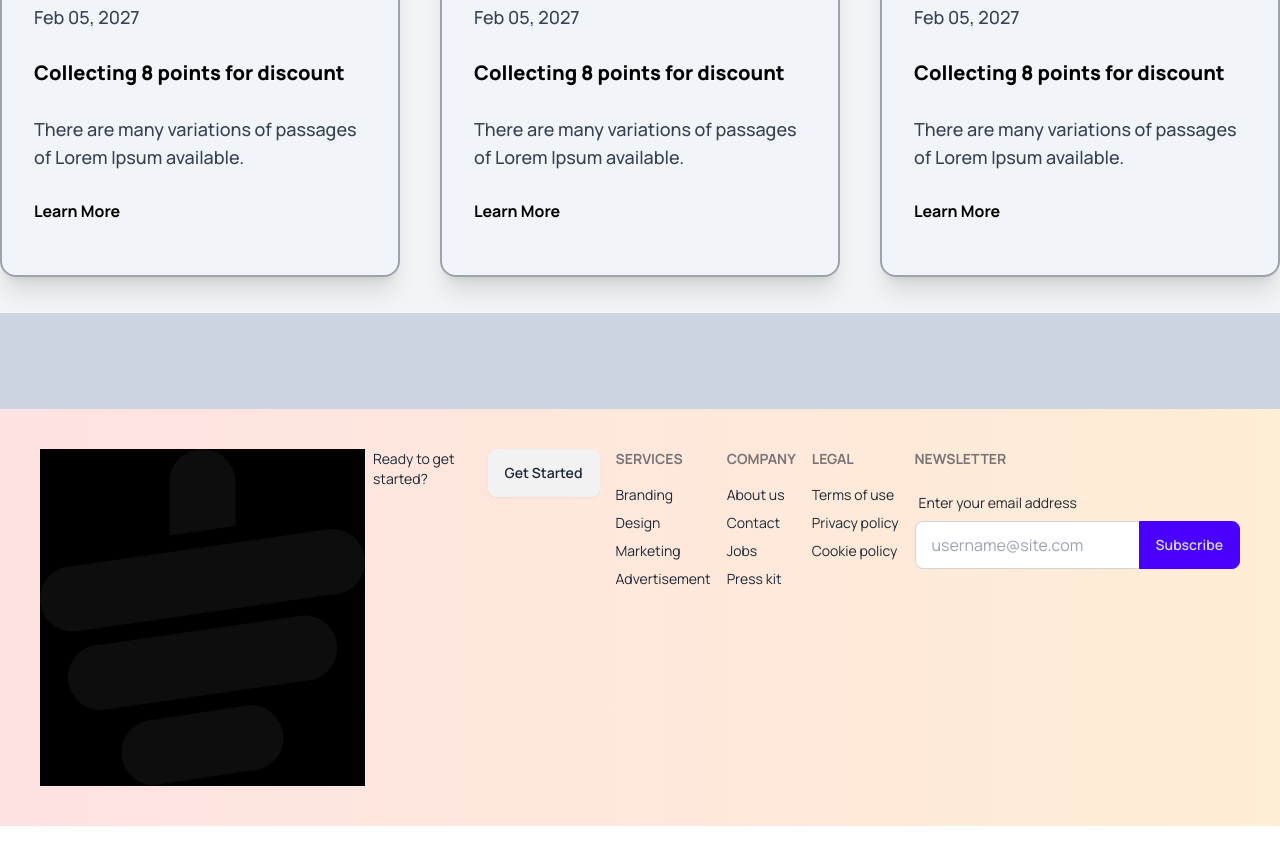
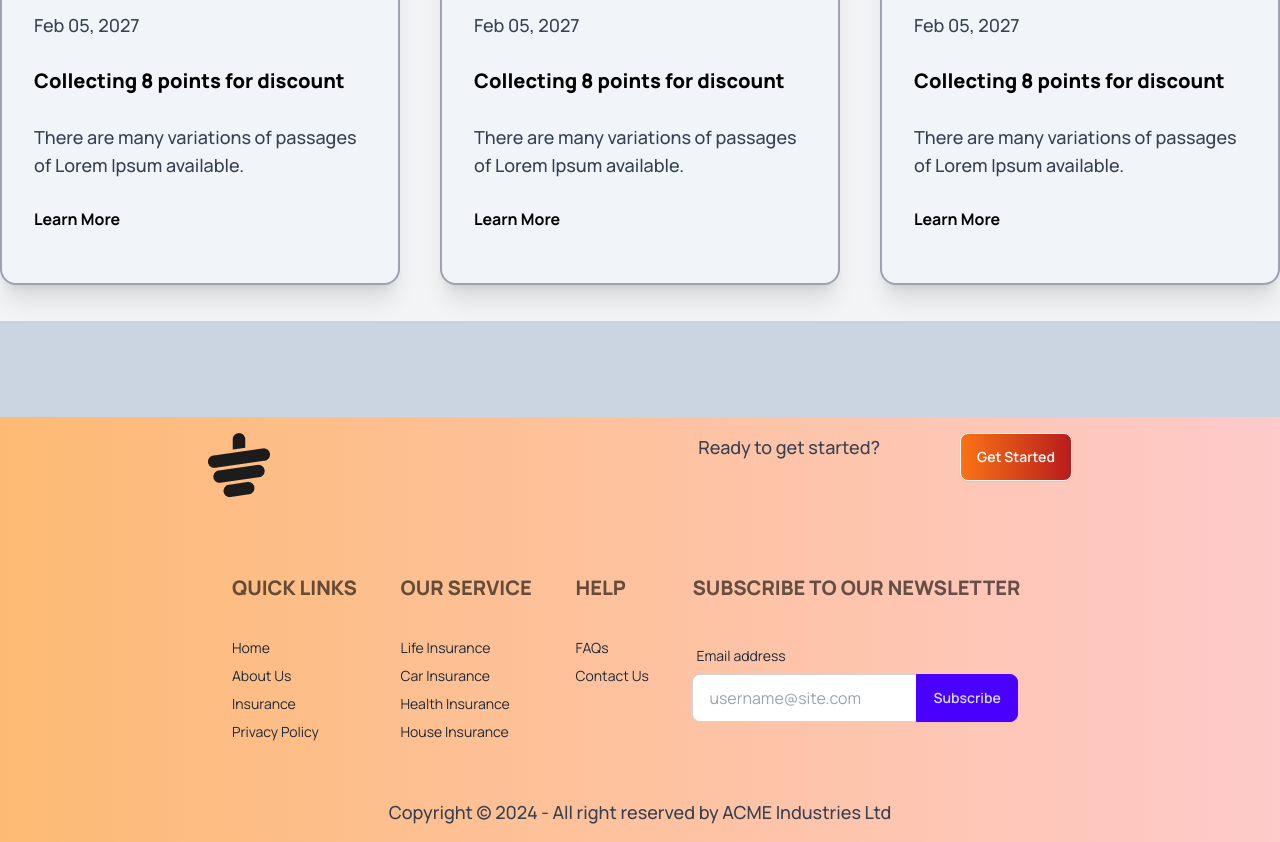
Before and after one commit to Engineer-Ashik/Rko-Tea-House, a plain HTML site: page index.html in a window 1280 px wide. Shown: the part 3867-4709 px from the top of the page. Drawn offline with nearby package versions, Linux system fonts and the light colour scheme.

Commit message:
adding details in footer

```diff
--- a/index.html
+++ b/index.html
@@ -180,7 +180,7 @@
       <!--Top Part-->
       <div class="relative">
 
-      <div class="relative p-10 rounded-lg bg-white opacity-30 mb-16 z-30">
+      <div class="relative p-10 rounded-lg bg-white opacity-30 mb-16 lg:w-[430px] z-30">
         <img class="absolute -left-4 bottom-52 border-4 border-white rounded-full" src="/images/client.png">
         <p class="text-base font-normalb py-5">We are providing the best and suitable home insurance services for the
           people who are interested to treatment</p>
@@ -192,7 +192,7 @@
       </div>
 
       <!--Middle Part-->
-      <div class="absolute p-10 rounded-lg bg-white top-40 lg:-left-24 lg: w-[430px] z-40">
+      <div class="absolute p-10 rounded-lg bg-white top-40 lg:-left-24 lg:w-[430px] z-40">
         <img class="absolute -left-4 bottom-52 border-4 border-white rounded-full" src="/images/client.png">
         <p class="text-base font-normalb py-5">We are providing the best and suitable home insurance services for the
           people who are interested to treatment</p>
@@ -204,7 +204,7 @@
       </div>
 
       <!--Bottom Part-->
-      <div class="relative p-10 rounded-lg bg-white opacity-30 z-30">
+      <div class="relative p-10 rounded-lg bg-white opacity-30 lg:w-[430px] z-30">
         <img class="absolute -left-4 bottom-52 border-4 border-white rounded-full" src="/images/client.png">
         <p class="text-base font-normalb py-5">We are providing the best and suitable home insurance services for the
           people who are interested to treatment</p>
@@ -270,37 +270,39 @@
 
   </main>
 
-    <footer class="footer p-10 bg-gradient-to-r from-red-100 to-orange-100 text-base-content">
-      <div class="flex justify-between">
-        <img class="bg-black" src="/images/bg_cup.png">
-        <p>Ready to get started? </p>
-        <button class="btn">Get Started</button>
-      </div>
+    <footer class="bg-gradient-to-r from-orange-300 to-red-200 px-48">
+      <div class="flex justify-between p-4">
+      <img src="/images/cup.png">
+      <div class="flex gap-20">
+      <p class="text-gray-700 text-lg font-medium">Ready to get started? </p>
+      <button class="btn text-white bg-gradient-to-r from-orange-500 to-red-700">Get Started</button>
+     </div>
+    </div>
+      <div class="footer p-10 text-base-content">
       <nav>
-        <h6 class="footer-title">Services</h6>
-        <a class="link link-hover">Branding</a>
-        <a class="link link-hover">Design</a>
-        <a class="link link-hover">Marketing</a>
-        <a class="link link-hover">Advertisement</a>
+        <h6 class="footer-title text-black text-xl font-extrabold py-5">Quick Links</h6>
+        <a class="link link-hover">Home</a>
+        <a class="link link-hover">About Us</a>
+        <a class="link link-hover">Insurance</a>
+        <a class="link link-hover">Privacy Policy</a>
       </nav>
       <nav>
-        <h6 class="footer-title">Company</h6>
-        <a class="link link-hover">About us</a>
-        <a class="link link-hover">Contact</a>
-        <a class="link link-hover">Jobs</a>
-        <a class="link link-hover">Press kit</a>
+        <h6 class="footer-title text-black text-xl font-extrabold py-5">Our Service</h6>
+        <a class="link link-hover">Life Insurance</a>
+        <a class="link link-hover">Car Insurance</a>
+        <a class="link link-hover">Health Insurance</a>
+        <a class="link link-hover">House Insurance</a>
       </nav>
       <nav>
-        <h6 class="footer-title">Legal</h6>
-        <a class="link link-hover">Terms of use</a>
-        <a class="link link-hover">Privacy policy</a>
-        <a class="link link-hover">Cookie policy</a>
+        <h6 class="footer-title text-black text-xl font-extrabold py-5"">Help</h6>
+        <a class="link link-hover">FAQs</a>
+        <a class="link link-hover">Contact Us</a>
       </nav>
       <form>
-        <h6 class="footer-title">Newsletter</h6>
+        <h6 class="footer-title text-black text-xl font-extrabold py-5"">Subscribe to our newsletter</h6>
         <fieldset class="form-control w-80">
           <label class="label">
-            <span class="label-text">Enter your email address</span>
+            <span class="label-text">Email address</span>
           </label>
           <div class="join">
             <input type="text" placeholder="username@site.com" class="input input-bordered join-item" />
@@ -308,6 +310,13 @@
           </div>
         </fieldset>
       </form>
+    </div>
+
+      <div class="footer footer-center p-4 text-base-content">
+        <aside>
+          <p class="text-gray-700 text-lg font-medium">Copyright © 2024 - All right reserved by ACME Industries Ltd</p>
+        </aside>
+      </div>
     </footer>
 </body>
 
```
